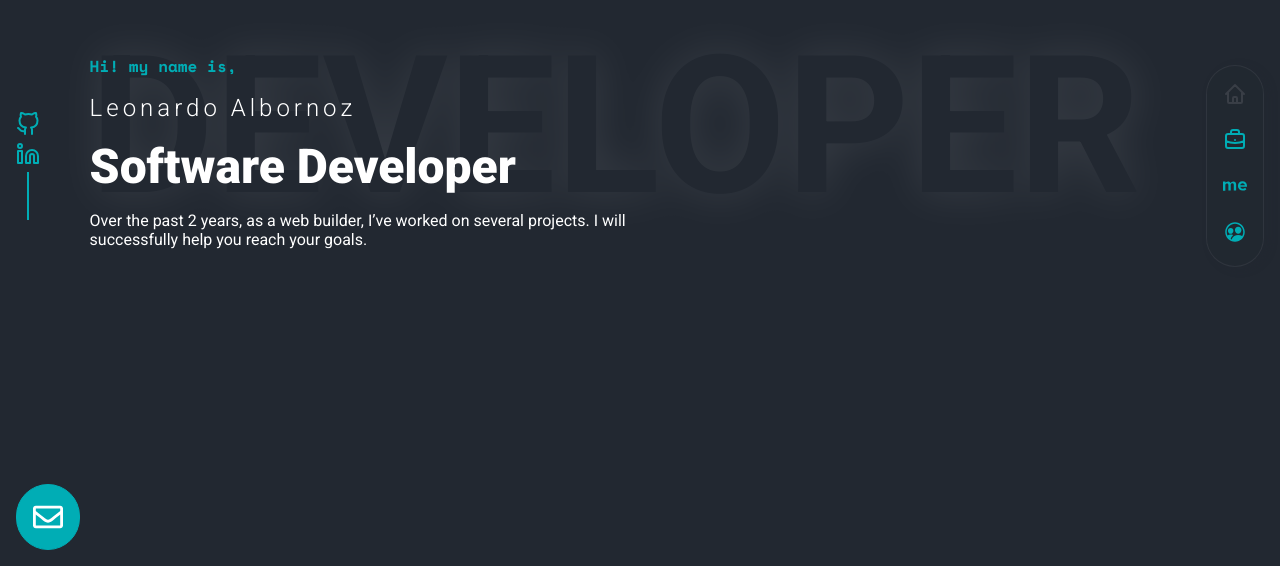
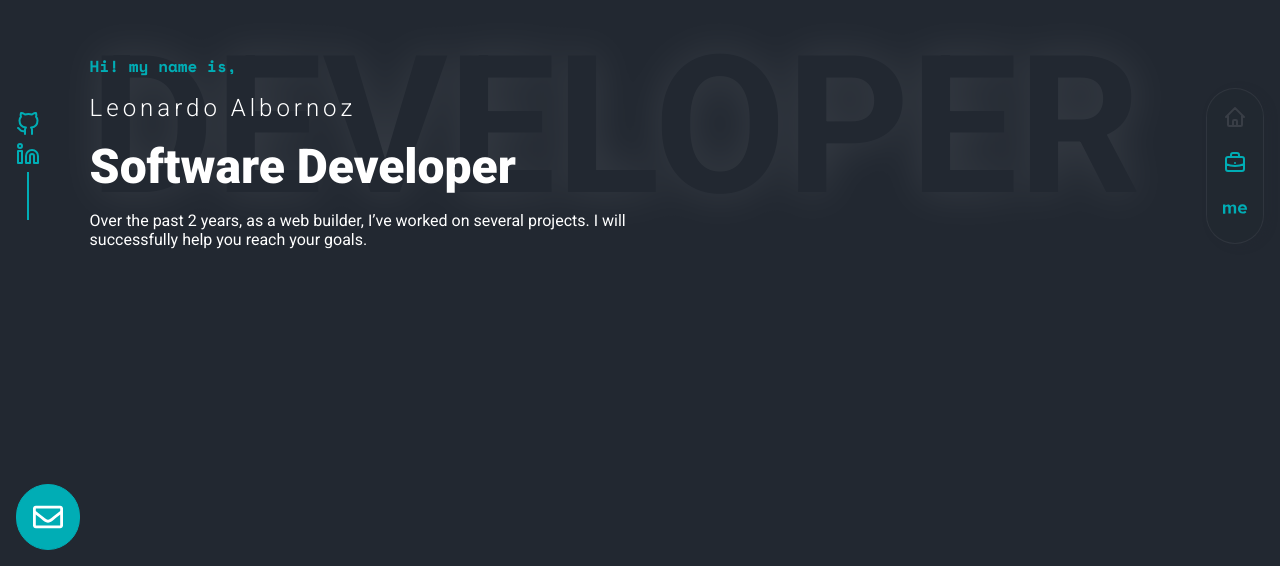
Before and after one commit to Leboroz/leboroz-portfolio, a React (Create React App) app: page / in a window 1280 px wide. Shown: the part 234-800 px from the top of the page. Built offline with nearby package versions, Linux system fonts and the light colour scheme.

Commit message:
Remove testimonials to navbar

```diff
--- a/src/App.tsx
+++ b/src/App.tsx
@@ -8,7 +8,6 @@
 import { HiOutlineHome, HiOutlineBriefcase } from 'react-icons/hi'
 import { FaRegEnvelope } from 'react-icons/fa';
 import { SiAboutdotme } from 'react-icons/si';
-import { IoPeopleCircleOutline } from 'react-icons/io5';
 import { FiGithub, FiLinkedin } from 'react-icons/fi';
 import { gsap } from 'gsap';
 import { ScrollTrigger } from 'gsap/ScrollTrigger';
@@ -57,7 +56,6 @@
           { comp: <HiOutlineHome />, link: '#intro', name: 'home', tip: 'Introduction' },
           { comp: <HiOutlineBriefcase />, link: '#work', name: 'work', tip: 'Projects' },
           { comp: <SiAboutdotme />, link: '#about', name: 'about', tip: 'About' },
-          { comp: <IoPeopleCircleOutline />, link: '#testimonials', name: 'testimonials', tip: 'Testimonials' },
         ]
       } />
       <Navbar place="left" className="socials" links={
```
